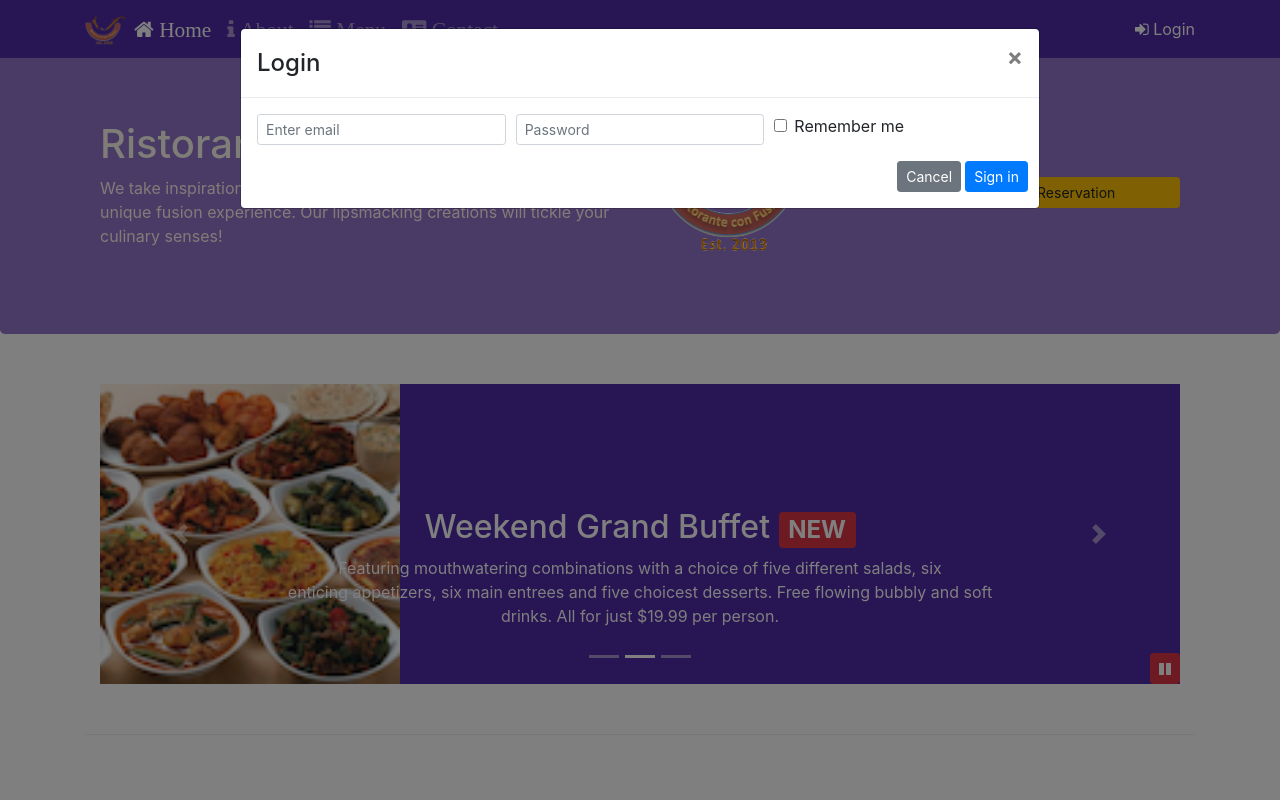
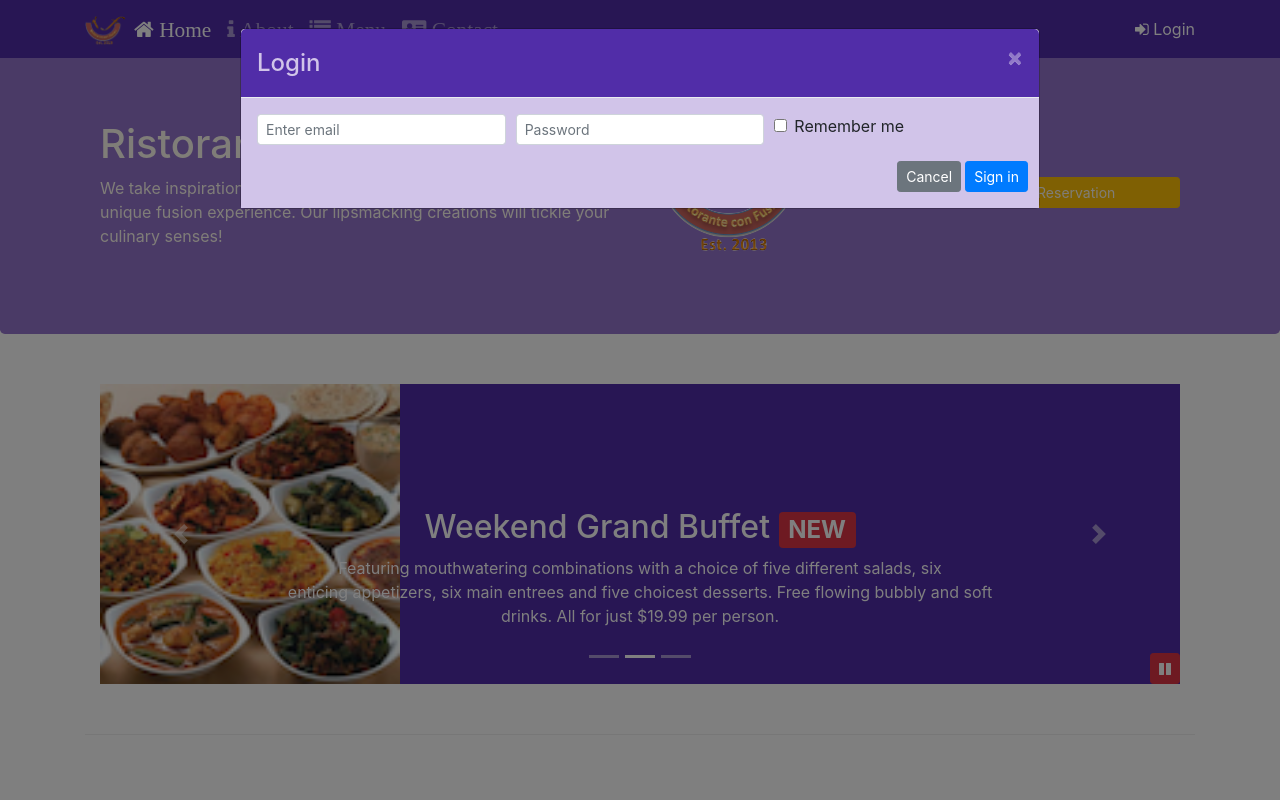
Before and after one commit to olkhl/conFusion, a website: page index.html in a window 1280 px wide. Both pictures are taken after a click on the link "Login". Shown: the top 800 px of the page. Drawn offline with nearby package versions, Linux system fonts and the light colour scheme.

Commit message:
assignment 4

```diff
--- a/css/styles.scss
+++ b/css/styles.scss
@@ -74,3 +74,16 @@ body{
     bottom: 0px;
     z-index: 1;
 }
+
+.modal-header {
+    background-color: $background-dark;
+    .modal-title {
+        color: $background-pale;
+    }
+    button {
+        color: $background-pale;
+    }
+}
+.modal-body {
+    background-color: $background-pale;
+}
--- a/index.html
+++ b/index.html
@@ -33,9 +33,11 @@
                     <li class="nav-item"><a class="nav-link" href="./contactus.html"><span class="fa fa-address-card fa-lg"> Contact</span></a></li>
                 </ul>
                 <span class="navbar-text">
-                    <a data-toggle="modal" data-target="#loginModal">
+                    <a id="spanModal">
                         <span class="fa fa-sign-in"></span> Login
                     </a>
+
+                    <!-- data-toggle="modal" data-target="#loginModal" -->
                 </span>
             </div>
         </div>
@@ -171,9 +173,11 @@
                     <img src="img/logo.png" class="img-fluid">
                 </div>
                 <div class="col-12 col-sm-3 align-self-center">
-                    <a class="btn btn-sm btn-block btn-warning"
-                    data-toggle="modal" data-target="#reserveModal"
-                    href="index.html#target">Table Reservation</a>
+                    <a class="btn btn-sm btn-block btn-warning" id="buttonModal">Table Reservation</a>
+
+
+                    <!-- data-toggle="modal" data-target="#reserveModal" -->
+                    <!-- href="index.html#target"> -->
             </div>
         </div>
     </header>
@@ -343,7 +347,16 @@
                      $('#carouselButton').children('span').addClass('fa-pause');
                 }
             });
+            $('#buttonModal').click(function(){
+                $('#reserveModal').modal('show');
+            });
+            $('#spanModal').click(function(){
+                $('#loginModal').modal('show');
+            });
         });
+
+
+
     </script>
 </body>
 
```
Also changed, not shown: css/styles.css.
